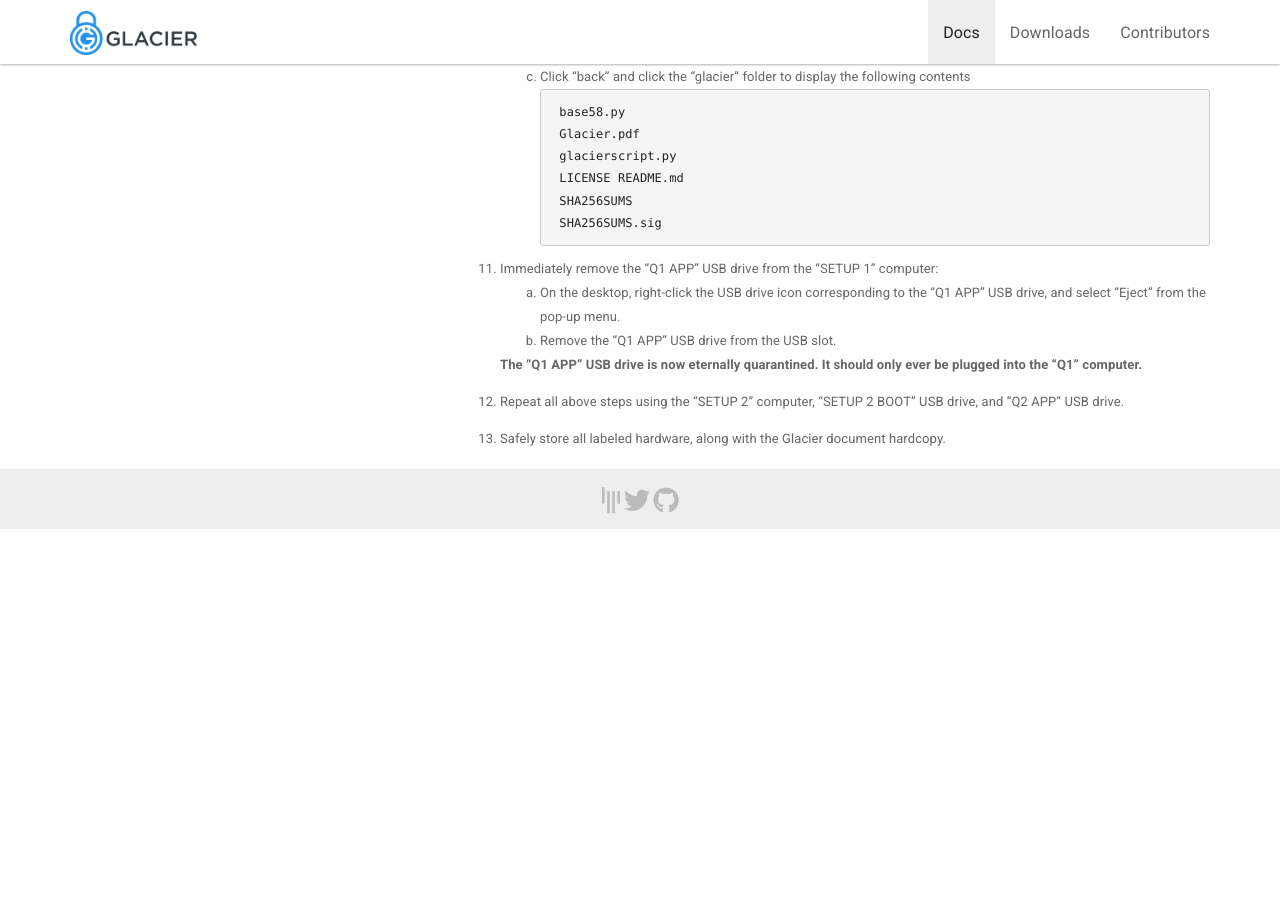
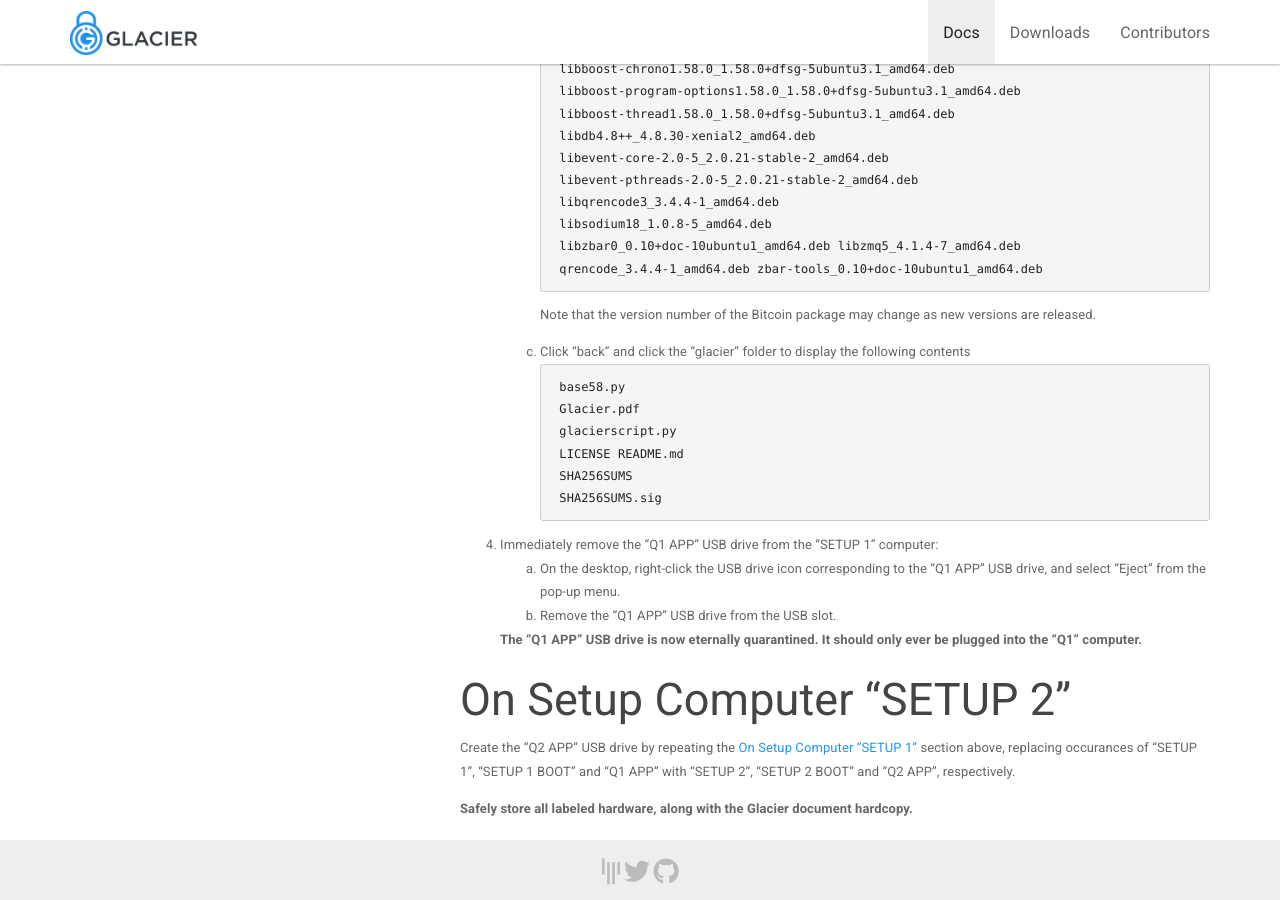
Before and after one commit to GlacierProtocol/glacierprotocol.github.io, a Jekyll site: the page built from _docs/setup/create-app-usb.md, in a window 1280 px wide and 900 px high, scrolled down 3067 px. Built offline with Jekyll 4.4.1, drawn with Linux system fonts in a browser that asks for light colours; nearby versions of some CDN libraries; before the commit the page ends 3596 px from its top, so only the background shows below that; some of the changed text lies outside the part shown.

Commit message:
Section broken up into subsections for ease of reading

````diff
--- a/_docs/setup/create-app-usb.md
+++ b/_docs/setup/create-app-usb.md
@@ -7,6 +7,8 @@
 This section will prepare the two Quarantined App USB drives, "Q1 APP" and "Q2 APP" in the
 [Hardware required](/docs/before-you-start/hardware/#eternally-quarantined) section, with
 the software needed to execute the remainder of the protocol.
+
+## On Setup Computer “SETUP 1”
 
 1. Boot the "SETUP 1" computer from the "SETUP 1 BOOT" USB drive, following step 1 of
 [Create the “Q1 BOOT” USB drive](/docs/setup/create-boot-usb/#create-the-setup-1-boot-usb-drive)
@@ -18,8 +20,10 @@
     should never be plugged into anything other than its designated quarantined computer!</span>**.
     This setup process is the **ONE** necessary exception.
 
-3. Press "Ctrl-Alt-T" to open a terminal window.
-4. Install the Glacier document and GlacierScript on the "Q1 APP" USB drive:
+### Download Glacier and Glacierscript
+
+1. Press "Ctrl-Alt-T" to open a terminal window.
+2. Install the Glacier document and GlacierScript on the "Q1 APP" USB drive:
     1. Download the latest full release of Glacier, *not* just the protocol
     document, from the "Source code (zip)" link at
     [Glacier's Github repo](https://github.com/GlacierProtocol/GlacierProtocol/releases).
@@ -96,26 +100,32 @@
             2. Clicking the power icon in the top right of the screen and click "logout" from the drop-down menu.
             3. Login again with user "ubuntu" and leave the password blank.
 
-5. Open the Glacier protocol document for copy-pasting terminal commands.
-6. Implement workaround for [bug #1601971](https://bugs.launchpad.net/ubuntu/+source/appstream/+bug/1601971)
+### Prepare the system
+
+1. Open the Glacier protocol document for copy-pasting terminal commands.
+
+2. Implement workaround for [bug #1601971](https://bugs.launchpad.net/ubuntu/+source/appstream/+bug/1601971)
 which affects Ubuntu 16.04.01's package manager when running from a bootable USB drive:
     ```
     $ sudo mv /var/cache/app-info/xapian/default /var/cache/app-info/xapian/default_old
     $ sudo mv /var/cache/app-info/xapian/default_old /var/cache/app-info/xapian/default
     ```
-7. Configure the system to enable access to the required package repositories:
+3. Configure the system to enable access to the required package repositories:
     ```
     $ sudo apt-add-repository universe
     $ sudo apt-add-repository ppa:bitcoin/bitcoin
     $ sudo apt-get update
     ```
-8. Download [bitcoind](https://bitcoincore.org/)
+
+### Download third-party apps
+
+1. Download [bitcoind](https://bitcoincore.org/)
 (cryptography & financial operations), qrencode (QR code creation for quarantined data
 export) and zbar-tools (QR code reading for quarantined data import) software:
     ```
     $ sudo apt-get install qrencode=3.4.4-1 zbar-tools=0.10+doc-10ubuntu1 bitcoind
     ```
-9. Copy the downloaded software to the "Q1 APP" USB drive:
+2. Copy the downloaded software to the "Q1 APP" USB drive:
     1. Create a folder for the application files to be moved to the
     USB drive:
         ```
@@ -170,7 +180,10 @@
     **The "Q1 APP" USB drive is now eternally quarantined. It should only ever be
     plugged into the “Q1” computer.**
 
-9. Repeat all above steps using the "SETUP 2" computer, "SETUP 2 BOOT" USB drive, and "Q2
-APP" USB drive.
+## On Setup Computer “SETUP 2”
 
-10. Safely store all labeled hardware, along with the Glacier document hardcopy.
+Create the “Q2 APP” USB drive by repeating the [On Setup Computer “SETUP 1”](/docs/setup/create-app-usb/#on-setup-computer-setup-1) section above, replacing
+occurances of “SETUP 1”, "SETUP 1 BOOT" and “Q1 APP” with “SETUP 2”, "SETUP 2 BOOT"
+and “Q2 APP”, respectively.
+
+**Safely store all labeled hardware, along with the Glacier document hardcopy.**
````
Also changed, not shown: other parts of _docs/setup/create-app-usb.md (+2 -2 lines).
